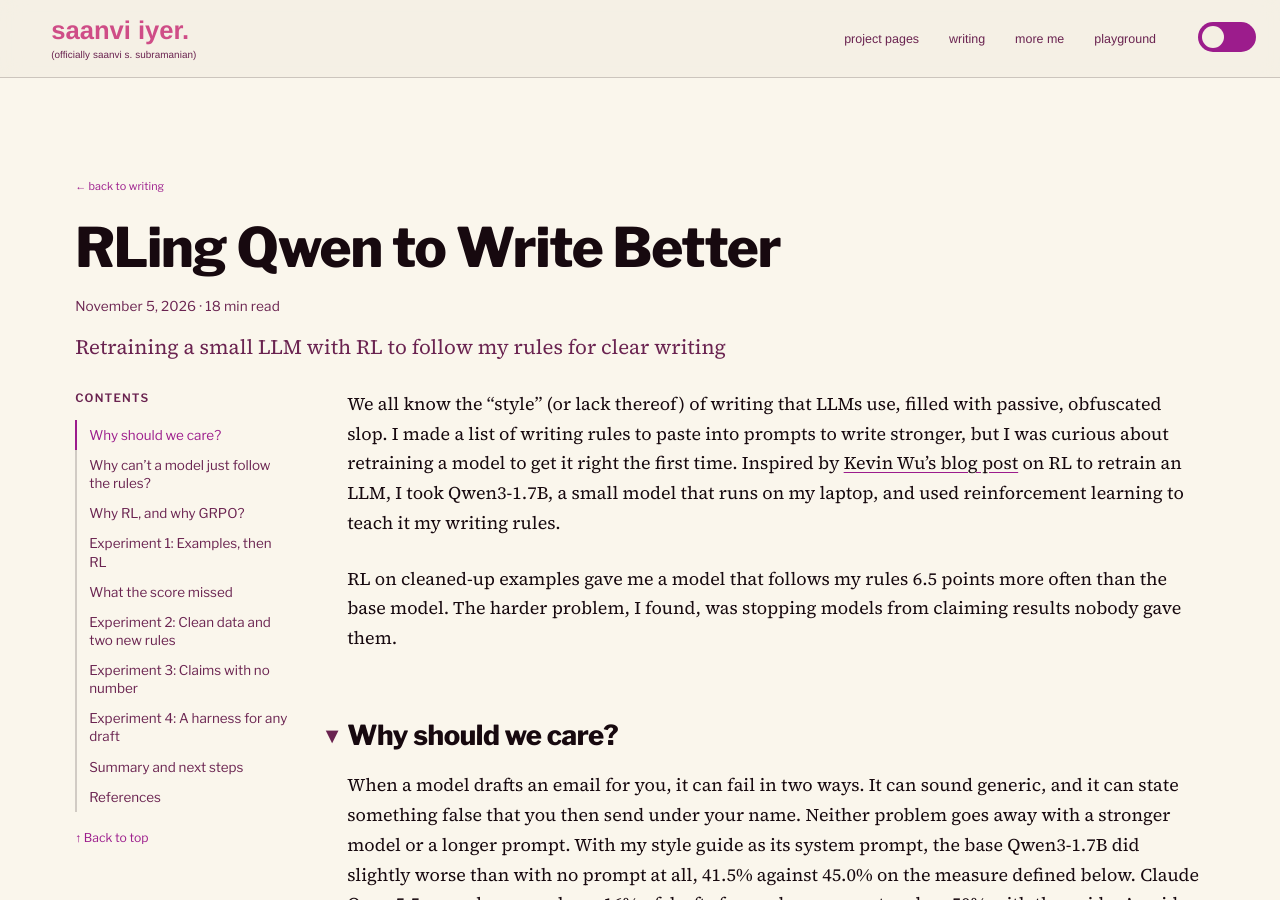
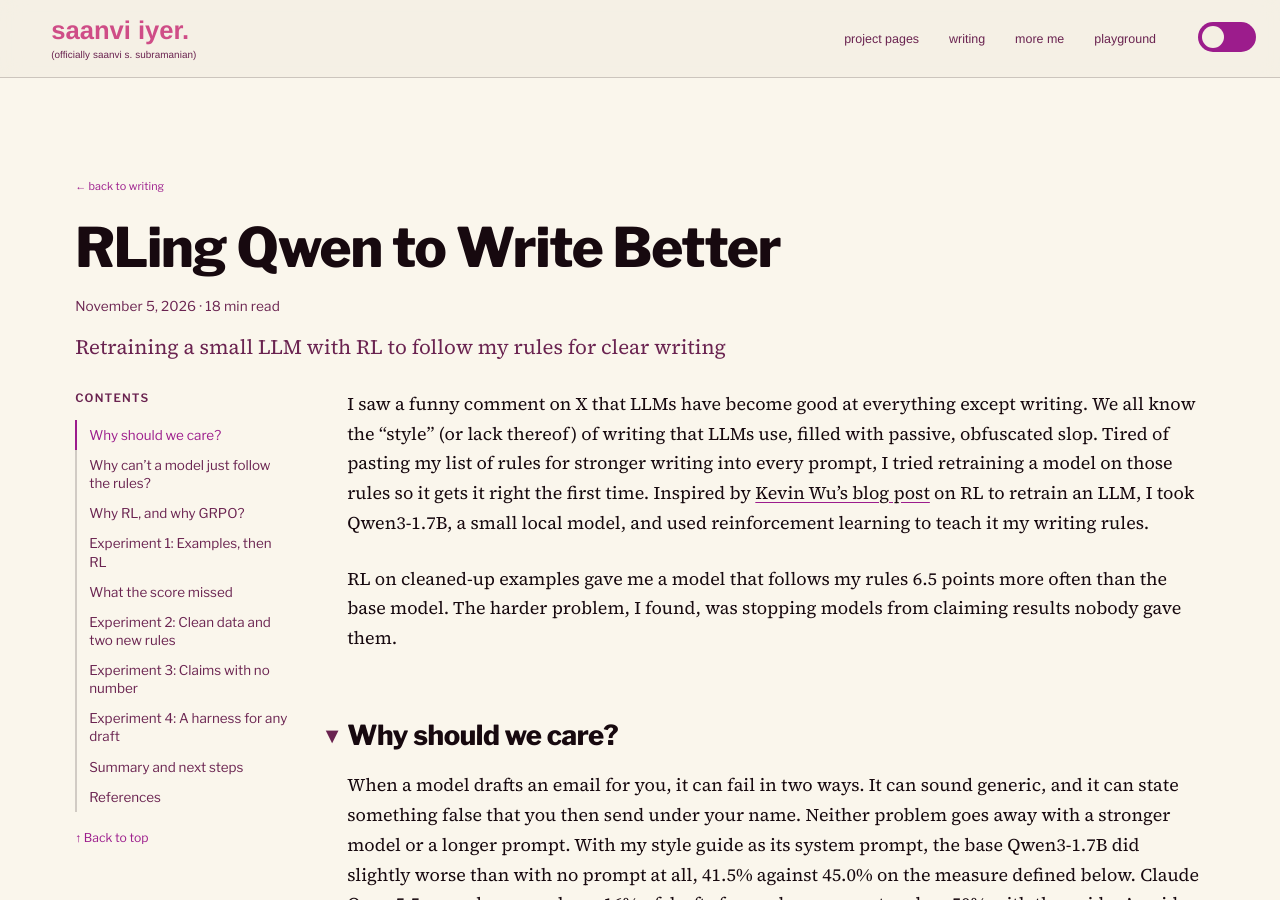
Before and after one commit to saanviiyer/saanviiyer.github.io, a Jekyll site: the page built from _posts/2026-11-05-qwen-by-my-rules.md, in a window 1280 px wide and 900 px high. Built offline with Jekyll 4.4.1, drawn with Linux system fonts in a browser that asks for light colours; some web fonts are replaced.

Commit message:
Open the Qwen post with the comment that prompted it

```diff
--- a/_posts/2026-11-05-qwen-by-my-rules.md
+++ b/_posts/2026-11-05-qwen-by-my-rules.md
@@ -13,7 +13,7 @@ excerpt: "I used GRPO to retrain Qwen3-1.7B on my own style guide. RL on clean e
 <link rel="stylesheet" href="/assets/css/forward-training.css?v=3">
 <link rel="stylesheet" href="/assets/css/qwen-rules.css?v=1">
 
-We all know the "style" (or lack thereof) of writing that LLMs use, filled with passive, obfuscated slop. I made a list of writing rules to paste into prompts to write stronger, but I was curious about retraining a model to get it right the first time. Inspired by [Kevin Wu's blog post](https://kevin-wu.ca/blog/qwn/) on RL to retrain an LLM, I took Qwen3-1.7B, a small model that runs on my laptop, and used reinforcement learning to teach it my writing rules.
+I saw a funny comment on X that LLMs have become good at everything except writing. We all know the "style" (or lack thereof) of writing that LLMs use, filled with passive, obfuscated slop. Tired of pasting my list of rules for stronger writing into every prompt, I tried retraining a model on those rules so it gets it right the first time. Inspired by [Kevin Wu's blog post](https://kevin-wu.ca/blog/qwn/) on RL to retrain an LLM, I took Qwen3-1.7B, a small local model, and used reinforcement learning to teach it my writing rules.
 
 RL on cleaned-up examples gave me a model that follows my rules 6.5 points more often than the base model. The harder problem, I found, was stopping models from claiming results nobody gave them.
 
```
